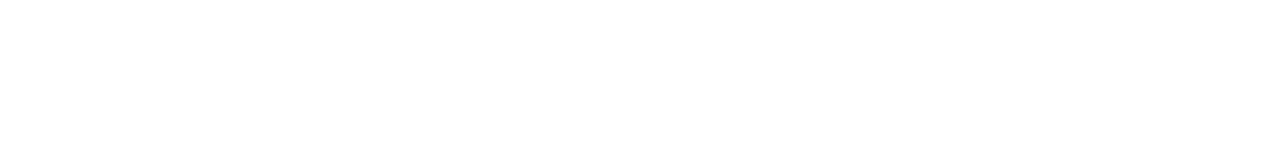
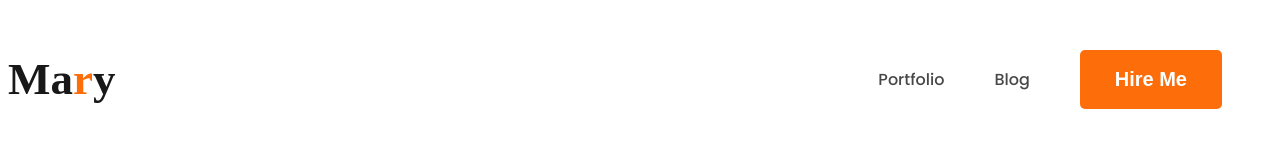
Before and after one commit to atiaibnat/webdeveloper-portfolio, a plain HTML site: page index.html in a window 1280 px wide. Drawn offline with Linux system fonts and the light colour scheme.

Commit message:
added nav

```diff
--- a/index.html
+++ b/index.html
@@ -1,13 +1,27 @@
 <!DOCTYPE html>
 <html lang="en">
+
 <head>
     <meta charset="UTF-8">
     <meta name="viewport" content="width=device-width, initial-scale=1.0">
-    <title>Webdeveloper Portfolio</title>
+    <title>Web Developer Portfolio</title>
+    <link rel="preconnect" href="https://fonts.googleapis.com">
+    <link rel="preconnect" href="https://fonts.gstatic.com" crossorigin>
+    <link href="https://fonts.googleapis.com/css2?family=Open+Sans:wght@800&family=Poppins:wght@500&display=swap"
+        rel="stylesheet">
+    <link rel="stylesheet" href="styles/portfolio.css">
 </head>
+
 <body>
     <header>
-
+        <nav>
+            <h3 class="nav-title">Ma<span class="text-primary">r</span>y</h3>
+            <ul>
+                <li><a href="Portfolio">Portfolio</a></li>
+                <li><a href="Blog">Blog</a></li>
+                <li><button class="btn-primary">Hire Me</button></li>
+            </ul>
+        </nav>
     </header>
 
     <main>
@@ -18,4 +32,5 @@
 
     </footer>
 </body>
+
 </html>
--- /dev/null
+++ b/styles/portfolio.css
@@ -0,0 +1,47 @@
+
+/* common shared style */
+
+body{
+    font-family: 'Open Sans', sans-serif;
+    font-family: 'Poppins', sans-serif;
+}
+.text-primary{
+    color: #FD6E0A;
+ }
+ .btn-primary{
+    border-radius: 5px;
+    background-color: #FD6E0A;
+    border: 0;
+    font-size: 20px;
+    font-style: normal;
+    font-weight: 700;
+    color:white;
+    padding: 18px 35px;
+ }
+ /* nav related styles */
+ nav {
+    display: flex;
+    align-items: center;
+    justify-content: space-between;
+ }
+.nav-title{
+    color: #181818;
+    font-family: Open-Sans;
+    font-size: 45px;
+    font-style: normal;
+    font-weight: 800;
+    line-height: normal;
+
+}
+
+nav>ul{
+    display: flex;
+    align-items: center;
+}
+nav li{
+    list-style: none;
+    margin-right: 50px;
+}nav a{
+    text-decoration: none;
+    color: #474747;
+}
```
